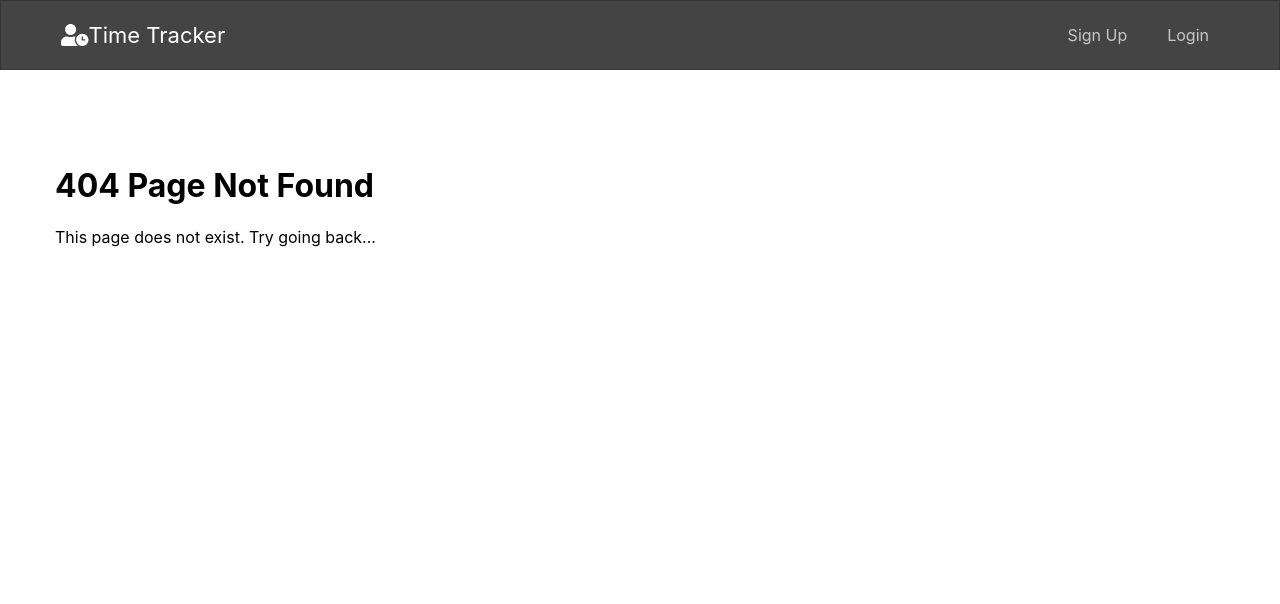
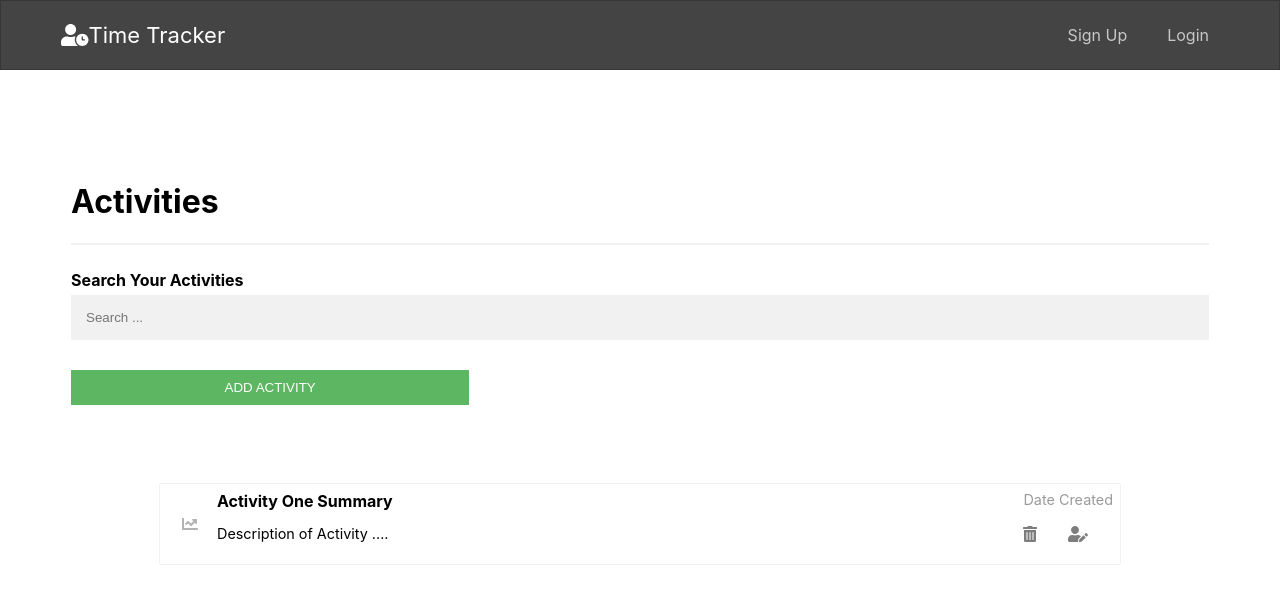
Before and after one commit to soriaj/time-tracker-client, a React (Create React App) app: page /activity in a window 1280 px wide. Before the commit this address had no page. Shown: the top 604 px of the page. Built offline with nearby package versions, Linux system fonts and the light colour scheme.

Commit message:
- Create Activity component - Update NotFound and App components

```diff
--- /dev/null
+++ b/src/components/Activity/Activity.css
@@ -0,0 +1,147 @@
+.activities-list {
+   justify-content: center;
+   padding: 55px;
+}
+
+.add-activity {
+   display: flex;
+   justify-content: center;
+}
+
+.add-btn {
+   background-color: #4CAF50;
+   color: white;
+   padding: 10px 10px;
+   margin: 8px 0;
+   border: none;
+   cursor: pointer;
+   width: 100%;
+   opacity: 0.9;
+   text-transform: uppercase;
+}
+
+.add-btn:hover {
+   opacity: 1;
+}
+
+.filterable-list{
+   justify-content: center;
+   margin-left: auto;
+   margin-right: auto;
+   padding-bottom: 35px;
+   width: 90%;
+}
+
+/* LIST ITEMS */
+.ListItem {
+   box-shadow: 0 0 1px 0 rgba(0,0,0,0.3);
+   display: flex;
+   justify-content: space-between;
+   padding: 5px;
+   margin-bottom: 5px;
+}
+.ListItem__icon {
+   /* flex: 1; */
+   display: flex;
+   justify-content: center;
+   align-items: center;
+}
+.ListItem__circle {
+   border-radius: 50%;
+   /* border: 1px solid rgba(0,0,0,0.1); */
+   width: 50px;
+   height: 50px;
+   display: flex;
+   justify-content: center;
+   align-items: center;
+   color: rgba(0,0,0,0.3);
+}
+.ListItem__content {
+   flex: 5;
+   padding: 2px;
+}
+.ListItem__heading {
+   display: flex;
+}
+.ListItem__title {
+   flex: 4;
+   font-size: 1em;
+   font-weight: bold;
+   text-align: left;
+}
+.ListItem__size {
+   flex: 1;
+   font-size: 0.9em;
+   color: rgba(0,0,0,0.4);
+   text-align: right;
+}
+.ListItem__actions {
+   display: flex;
+   justify-content: space-between;
+}
+.ListItem__status {
+   flex: 1;
+   font-size: 0.9em;
+   /* color: rgb(46, 184, 230); */
+   text-align: left;
+}
+
+/* CONTROL BAR */
+.ControlBar {
+   display: flex;
+   flex-direction: row;
+   /* border: solid 1px rgba(0,0,0,0.1); */
+   width: 90px;
+   justify-content: space-between;
+   align-items: center;
+   border-radius: 3px;
+   margin: 2px;
+   color: #7D7D7D;
+}
+.ControlBar__btn {
+   flex: 1;
+   padding: 2px;
+}
+.ControlBar__btn:hover, .ControlBar__btn:focus {
+   color: #212529;
+   text-decoration: none;
+}
+.ControlBar__btn:focus, .ControlBar__btn.focus {
+   outline: 0;
+   box-shadow: 0 0 0 0.2rem rgba(0, 123, 255, 0.25);
+}
+.ControlBar__btn.disabled, .ControlBar__btn:disabled {
+   opacity: 0.65;
+}
+.ControlBar__btn:not(:disabled):not(.disabled) {
+   cursor: pointer;
+}
+
+/* @media screen and (min-width: 1000px){
+   .add-btn {
+      width: 65%;
+   }
+} */
+
+@media screen and (min-width: 768px){
+   .activies-list, .filterable-list {
+      width: 75%;
+   }
+   .search-bar {
+      flex-direction: row;
+   }
+
+   .search-box {
+      width: 60%;
+   }
+
+   .add-btn {
+      width: 70%;
+   }
+}
+
+@media screen and (min-width: 640px) {
+   .add-btn {
+      width: 35%;
+   }
+}
--- /dev/null
+++ b/src/components/Activity/Activity.js
@@ -0,0 +1,57 @@
+import React, { Component } from 'react';
+import { FontAwesomeIcon } from '@fortawesome/react-fontawesome'
+import { faChartLine, faTrashAlt, faUserEdit } from '@fortawesome/free-solid-svg-icons'
+import './Activity.css'
+
+class Activity extends Component {
+   handleActivitySubmit() {
+      // Should redirect to Add Activity form
+      alert('Add an Activity')
+   }
+   render() {
+      return (
+         <>
+            <div class="activities-list">
+               <form>
+                  <div class="registration-form">
+                     <h1>Activities</h1>
+                     <hr />
+                     <label htmlFor="search"><b>Search Your Activities</b></label>
+                     <input type="text" placeholder="Search ..." name="search" class="textarea" />
+
+                     <button type="button" onClick={this.handleActivitySubmit} class="add-btn">Add Activity</button>
+                  </div>
+               </form>
+            </div>
+
+            <div className="filterable-list">
+               <div className="ListItem">
+                  <div className="ListItem__icon">
+                     <div className="ListItem__circle">
+                        <FontAwesomeIcon icon={faChartLine} className="fas fa-chart-line"></FontAwesomeIcon>
+                     </div>
+                  </div>
+                  <div className="ListItem__content">
+                     <div className="ListItem__heading">
+                        <div className="ListItem__title">Activity One Summary</div>
+                        <div className="ListItem__size">Date Created</div>
+                     </div>
+                     <div className="ListItem__actions">
+                        <div className="ListItem__status">
+                           <p>Description of Activity .... </p>
+                        </div>
+                        <div className="ControlBar">
+                           <div className="ControlBar__btn"><FontAwesomeIcon icon={faTrashAlt} className="fas fa-trash-alt"></FontAwesomeIcon></div>
+                           <div className="ControlBar__btn"><FontAwesomeIcon icon={faUserEdit} className="fas fa-edit"></FontAwesomeIcon></div>
+                        </div>
+                     </div>
+                  </div>
+               </div>
+            </div>
+            {/* END LIST ACTIVITY ITEMS */}
+         </>
+      );
+   }
+}
+
+export default Activity;
--- a/src/components/App/App.css
+++ b/src/components/App/App.css
@@ -12,3 +12,52 @@
 .App__main {
    margin-top: 20px;
 }
+
+@media screen and (min-width: 1000px) {
+   .main {
+      width: 1000px;
+   }
+}
+
+@media screen and (min-width: 768px) {
+   .navbar {
+      display: flex;
+      justify-content: space-between;
+      padding-bottom: 0;
+      height: 70px;
+      align-items: center;
+   }
+
+   .main {
+      margin-right: auto;
+      margin-left: auto;
+   }
+
+   .main-nav {
+      display: flex;
+      margin-right: 30px;
+      flex-direction: row;
+      justify-content: flex-end;
+   }
+
+   .main-nav li {
+      margin: 0;
+   }
+
+   .nav-links {
+      margin-left: 40px;
+   }
+
+   .logo {
+      margin-top: 0;
+   }
+
+   .navbar-toggle {
+      display: none;
+   }
+
+   .logo:hover,
+   .nav-links:hover {
+      color: rgba(255, 255, 255, 1);
+   }
+}
--- a/src/components/App/App.js
+++ b/src/components/App/App.js
@@ -5,6 +5,7 @@ import Landing from '../Landing/Landing'
 import Register from '../Register/Register'
 import Login from '../Login/Login'
 import NotFound from '../NotFound/NotFound'
+import Activity from '../Activity/Activity'
 import './App.css'
 
 class App extends Component {
@@ -20,6 +21,8 @@ class App extends Component {
             <Route exact path='/' component={Landing} />
             <Route path='/register' component={Register} />
             <Route path='/login' component={Login} />
+            {/* Activities Will Be Protected Route */}
+            <Route path='/activity' component={Activity} />
             <Route component={NotFound} />
           </Switch>
         </main>
--- a/src/components/NotFound/NotFound.css
+++ b/src/components/NotFound/NotFound.css
@@ -0,0 +1,4 @@
+.welcome {
+   justify-content: center;
+   padding: 55px;
+}
--- a/src/components/NotFound/NotFound.js
+++ b/src/components/NotFound/NotFound.js
@@ -1,5 +1,4 @@
 import React, { Component } from 'react';
-import { Link } from 'react-router-dom'
 import './NotFound.css';
 
 class Landing extends Component {
```
